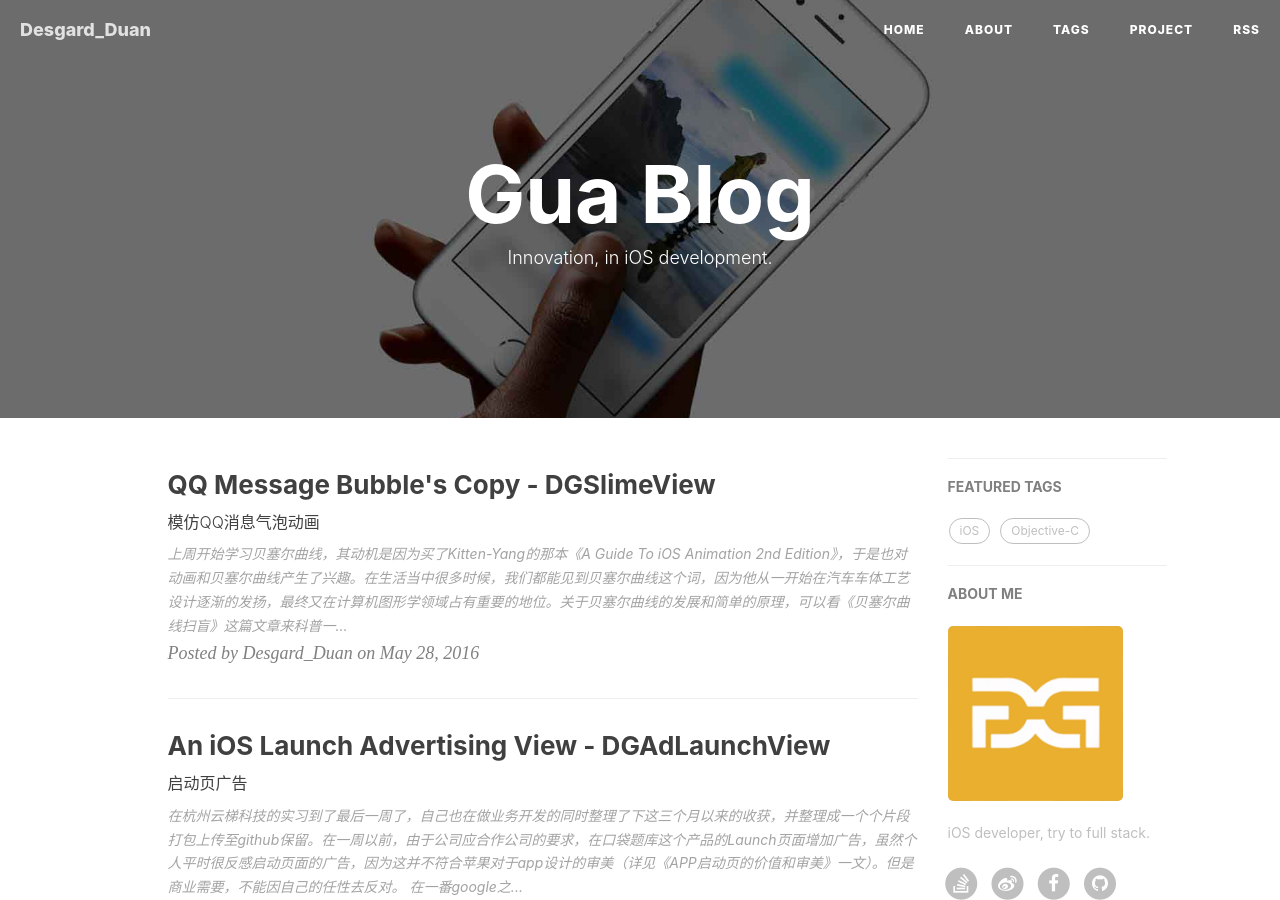
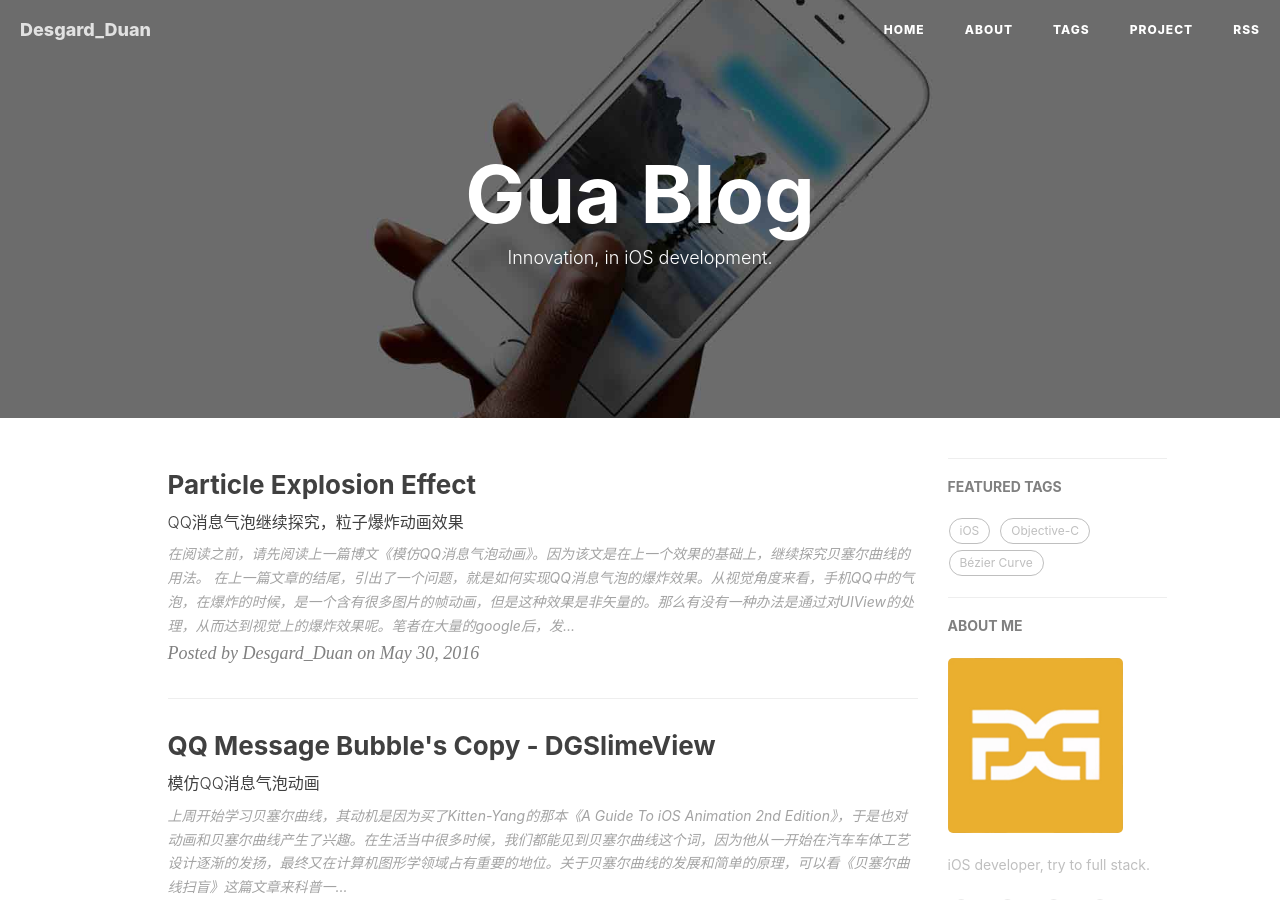
Before and after one commit to Desgard/desgard.github.com, a Jekyll site: the page built from index.html, in a window 1280 px wide and 900 px high. Built offline with Jekyll 4.4.1, drawn with Linux system fonts in a browser that asks for light colours; nearby versions of some CDN libraries; the list of posts is cut into pages by our own code; comment, search, counter and statistics services are not loaded; some of the changed lines change nothing that is shown.

Commit message:
MOD: 上传新博文，DGSlimeView第二篇

```diff
--- a/_posts/2016-05-29-DGSlimeView.md
+++ b/_posts/2016-05-29-DGSlimeView.md
@@ -8,6 +8,7 @@ header-img: "img/post-bg-Tencent.jpg"
 tags:
     - iOS
     - Objective-C
+    - Bézier Curve
 ---
 
 <img src="/assets/img/post_img/2016-05-28-demo.gif" width="300px" />
--- /dev/null
+++ b/_posts/2016-05-30-DGSlimeView-Boom.md
@@ -0,0 +1,97 @@
+---
+layout:     post
+title:      "Particle Explosion Effect"
+subtitle:   "QQ消息气泡继续探究，粒子爆炸动画效果"
+date:       2016-05-30 01:01:00
+author:     "Desgard_Duan"
+header-img: "img/post-bg-Tencent.jpg"
+tags:
+    - iOS
+    - Objective-C
+    - Bézier Curve
+---
+
+在阅读之前，请先阅读上一篇博文[《模仿QQ消息气泡动画》](http://desgard.com/2016/05/28/DGSlimeView/)。因为该文是在上一个效果的基础上，继续探究贝塞尔曲线的用法。
+
+在上一篇文章的结尾，引出了一个问题，就是如何实现QQ消息气泡的爆炸效果。从视觉角度来看，手机QQ中的气泡，在爆炸的时候，是一个**含有很多图片的帧动画**，但是这种效果是非矢量的。那么有没有一种办法是通过对UIView的处理，从而达到视觉上的爆炸效果呢。笔者在大量的google后，发现了这么一篇文章[《如何制作一个炫酷好玩的爆炸效果》](http://xxycode.com/ru-he-zhi-zuo-ge-xuan-ku-hao-wan-de-bao-zha-xiao-guo-2/)，这是模仿一个国外的安卓开发者的一个作品[ExplosionField](https://github.com/tyrantgit/ExplosionField)。这篇文章提供了思路，决定也来实现一下这种粒子爆炸特效。
+
+在剖析制作思路之前，我先放出最终的效果图：
+
+<img src="/assets/img/post_img/2016-05-30/progress.gif" width="300px"/>
+
+我们接着上一篇文章的思路继续思考。当我们拖动手指让`headDot`与`trailDot`的圆心距大于`maxDistance`的时候，就要开始触发headDot的爆炸动画。
+
+## 对UIView进行粒子化分块
+
+我们拿到要进行爆炸操作的View，然后对他横向、纵向等量分割，这样就会拿出很多View的小矩形（如下图）。在图中，红色的颗粒状部分即为我们需要的粒子部分。为了稍后我们要控制这些View粒子，并给予其下落动画，我们将她们装在一个数组中来操作。这里我们还需要注意一个事情，如果我们这次做的View拥有很大的尺寸，我们在粒子化分块的过程中，可能会分割成$$10^6$$~$$10^8$$个View，很显然我们的手机CPU是不怎么吃得消的。所以我们让这些图形以及它们的动画效果在layer层进行处理，这样就会启用GPU来渲染动画，以保证我们的手机性能。
+
+<img src="/assets/img/post_img/2016-05-30/source2.jpeg"/>
+
+以下代码展现的是对View进行分块，为每一个例子生成一个layer对象，并防止在管理layer对象的数组中。
+
+{% highlight ruby %}
+#pragma mark - 进入动画
+- (void) boom: (CGPoint) point {
+    self.backgroundColor = self.superview.backgroundColor;
+    self.origin = point;
+    for (int i = 0; i < 8; ++ i) {
+        for (int j = 0; j < 8; ++ j) {
+            CGFloat pw = MIN(self.frame.size.width, self.frame.size.height) / 8.f;
+            CALayer *shape = [[CALayer alloc] init];
+            shape.backgroundColor = DGThemeColor.CGColor;
+            shape.cornerRadius = pw / 2;
+            shape.frame = CGRectMake(i * pw, j * pw, pw, pw);
+            [self.layer.superlayer addSublayer: shape];
+            [self.boomCells addObject: shape];
+        }
+    }
+    [self cellAnimation];
+}
+{% endhighlight %}
+
+## 对每个粒子绘制贝塞尔曲线路径，并实现下落动画
+
+例子爆炸一般是要遵循一个抛物线运动的规律。我们可以对一个物体进行受力分析和运动分析从而得出二次函数的表达式。当我们把例子的下落位置定位巨他无限远的正下方，这时候我们在屏幕上随机给出二阶贝塞尔曲线的控制点坐标，我们发现到屏幕边缘的地方，就是贝塞尔路径的一部分，也就是我们看到的轨迹，这样很接近于物体爆炸后粒子随机散落的过程。其实过程相当简单，你说呢？
+
+<img src="/assets/img/post_img/2016-05-30/source3.png"/>
+
+在完成贝塞尔路径之后，我们要注意一个细节问题。由于爆炸开始时，物体加速度瞬间提示很快。在添加CA动画效果的时候，我们要选用最接近于该场景的**缓动函数**来描述加速度。关于缓动函数，我们可以参见前端技术中的[缓动函数表](http://easings.net/zh-cn)，其中`EaseOut`函数很符合我们该场景下加速度的变化规律，对应在CA动画中也就是`kCAMediaTimingFunctionEaseOut`。
+
+给出代码：
+
+{% highlight ruby %}
+#pragma mark - 粒子动画
+- (void) cellAnimation {
+    for (CALayer *shape in self.boomCells) {
+        CAKeyframeAnimation *ani = [CAKeyframeAnimation animationWithKeyPath: @"position"];
+        ani.path = [self makeRandomPath: shape].CGPath;
+        ani.fillMode = kCAFillModeForwards;
+        ani.timingFunction = [CAMediaTimingFunction functionWithName: kCAMediaTimingFunctionEaseOut];
+        ani.duration = 3;
+        ani.removedOnCompletion = NO;
+        [shape addAnimation: ani forKey: @"moveAnimation"];
+    }
+}
+
+#pragma mark - 随机曲线路径
+- (UIBezierPath *) makeRandomPath: (CALayer *) alayer {
+    UIBezierPath *path = [UIBezierPath bezierPath];
+    CGFloat delta = self.frame.size.width / 2;
+    CGPoint po = CGPointMake(self.origin.x + alayer.position.x - delta, self.origin.y + alayer.position.y - delta);
+    [path moveToPoint: po];
+
+    CGPoint pod = CGPointMake(self.superview.center.x, self.superview.frame.size.height * 4);
+    long widL = [UIScreen mainScreen].bounds.size.width;
+    long heiL = [UIScreen mainScreen].bounds.size.height;
+    [path addQuadCurveToPoint: pod controlPoint:CGPointMake((random() % widL), random() % heiL)];
+    return path;
+}
+{% endhighlight %}
+
+至此我们完成了这个简单的粒子爆炸动画。对于该动画的延伸：如果我们想对于一个UIImage进行粒子爆炸，我们在粒子化分块的时候，需要提取像素颜色，取色时候需要对这一块的颜色做一个折中处理。大家有兴趣可以自行去实现。最后放出文中用例的源码以及相关文章。大家喜欢的话，可以到github上奉献颗星星。>_<!
+
+---
+
+[github代码](https://github.com/dgytdhy/DGSlimeView)
+
+[如何制作一个炫酷好玩的爆炸效果【XXY】](http://xxycode.com/ru-he-zhi-zuo-ge-xuan-ku-hao-wan-de-bao-zha-xiao-guo-2/)
```
Also changed, not shown: assets/img/post_img/2016-05-30/source2.jpeg (added), assets/img/post_img/2016-05-30/source3.png (added), 1 other file.
